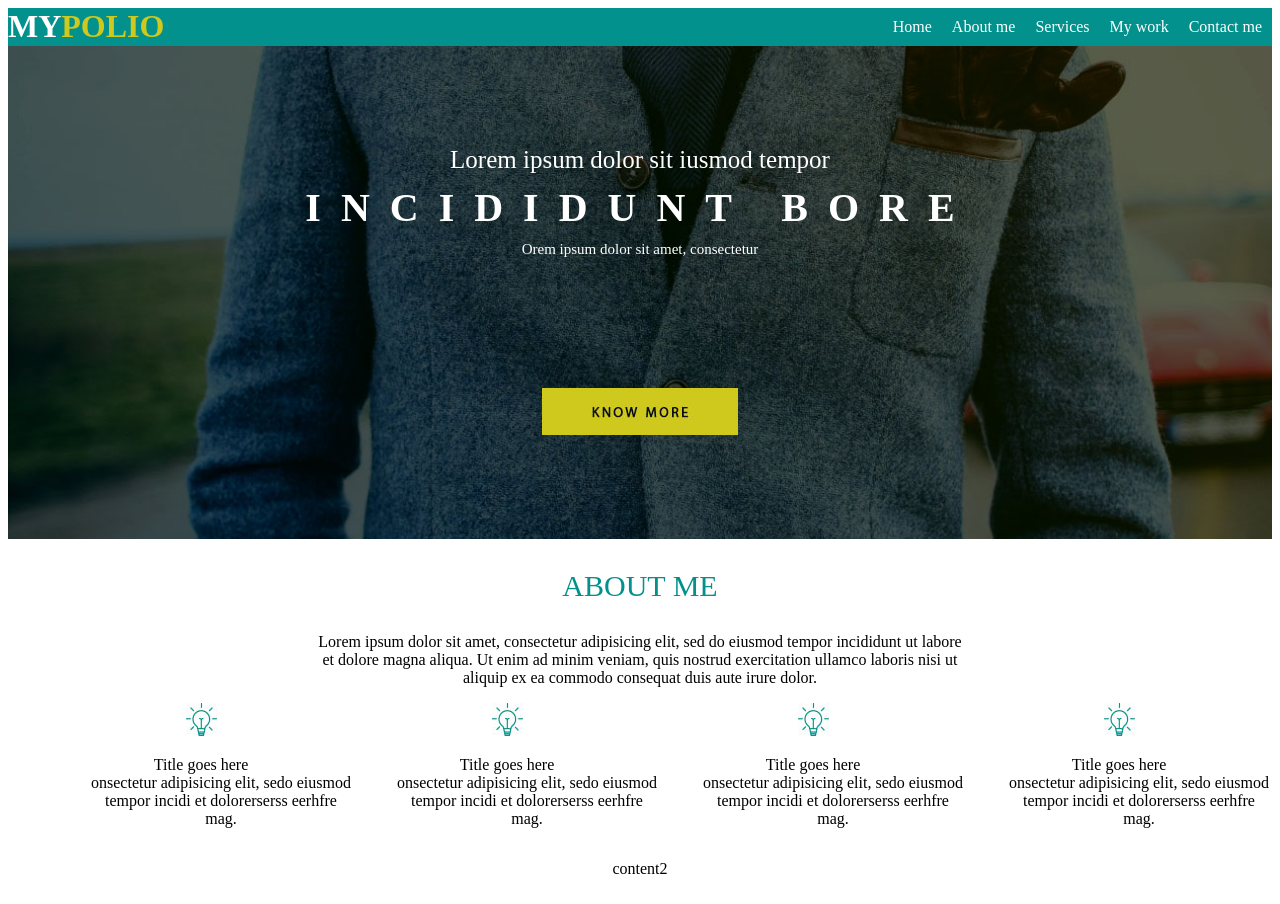
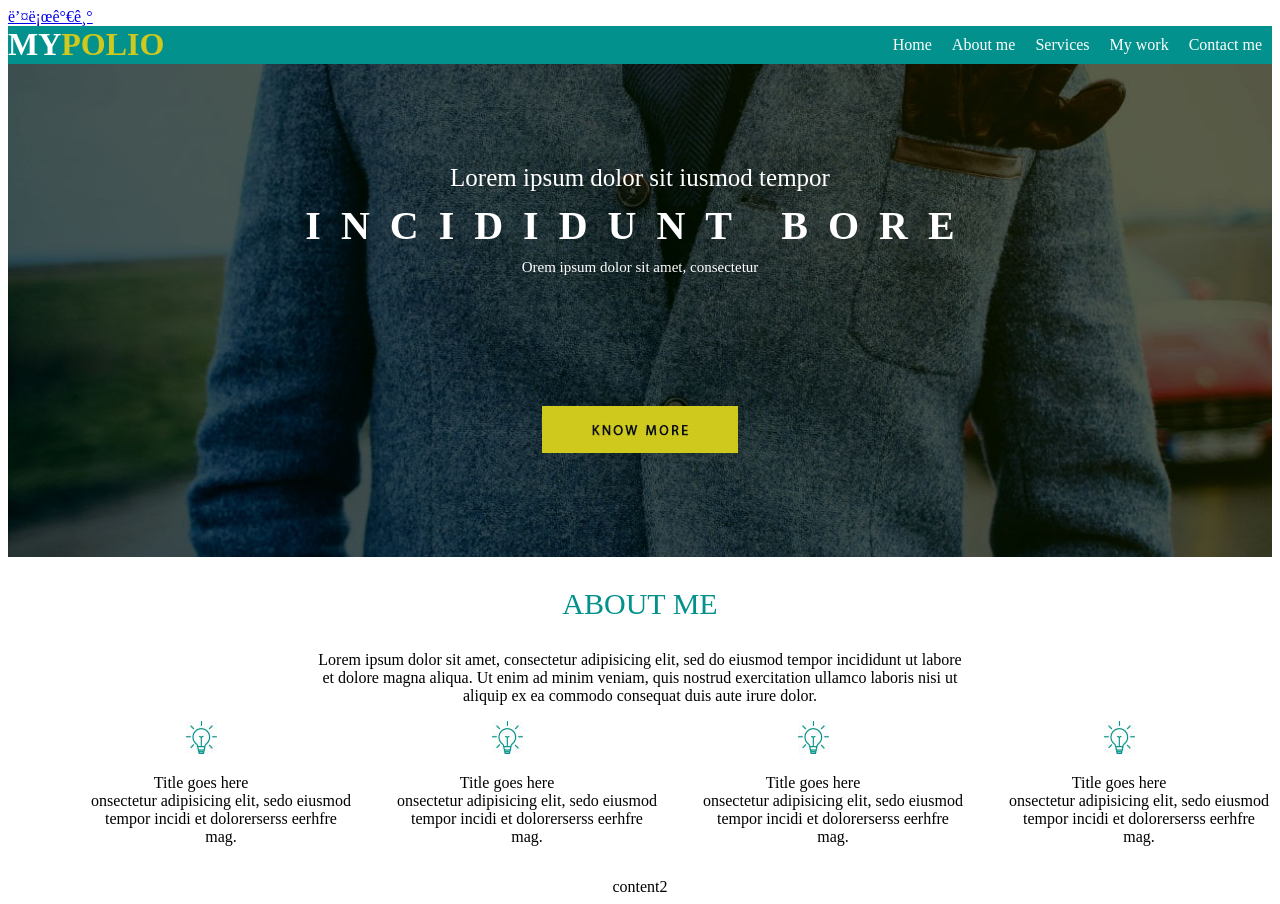
Before and after one commit to jyhn1203/DP2019, a plain HTML site: page layout2.html in a window 1280 px wide. Drawn offline with Linux system fonts and the light colour scheme.

Commit message:
update_19.10.28_2

```diff
--- a/layout2.html
+++ b/layout2.html
@@ -3,6 +3,7 @@
     <head>
         <title>layout2</title>
         <meta charset="utf-8  /">
+        <a href="index.html">뒤로가기</a>
         <style>
             header{
                 background-color: #02918c;
```
